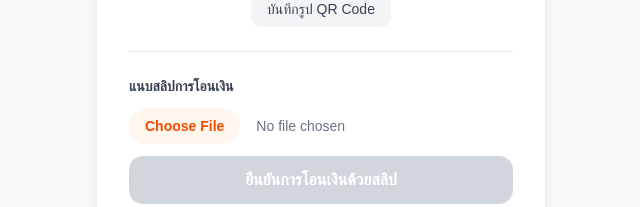
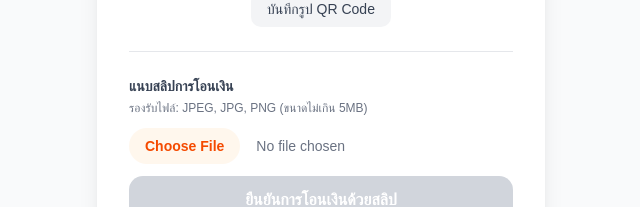
Before and after one commit to psu6810110135/final_porj, a React app in the folder project/frontend/: page /payment/1 in a window 1280 px wide. Shown: the part 566-773 px from the top of the page, without its empty margins (319-959 px from the left). Built offline with nearby package versions, Linux system fonts and the light colour scheme; no server answers; the HTML template or start-up script is replaced by a standard one.

Commit message:
add helper text for slip upload file types and size limit

```diff
--- a/project/frontend/src/pages/PaymentPage.tsx
+++ b/project/frontend/src/pages/PaymentPage.tsx
@@ -378,9 +378,14 @@ export default function PaymentPage() {
         {/* ส่วนฟอร์มอัปโหลดสลิป (ซ่อนทันทีถ้าหมดเวลา) */}
         {paymentStatus === "pending" && (
           <div className="mt-6 border-t border-gray-200 pt-6 text-left animate-in fade-in">
-            <p className="text-sm font-bold text-gray-700 mb-3">
-              แนบสลิปการโอนเงิน
-            </p>
+            <div className="mb-3">
+              <p className="text-sm font-bold text-gray-700">
+                แนบสลิปการโอนเงิน
+              </p>
+              <p className="text-xs text-gray-500 mt-1">
+                รองรับไฟล์: JPEG, JPG, PNG (ขนาดไม่เกิน 5MB)
+              </p>
+            </div>
             <input
               type="file"
               accept="image/jpeg, image/jpg, image/png"
```
